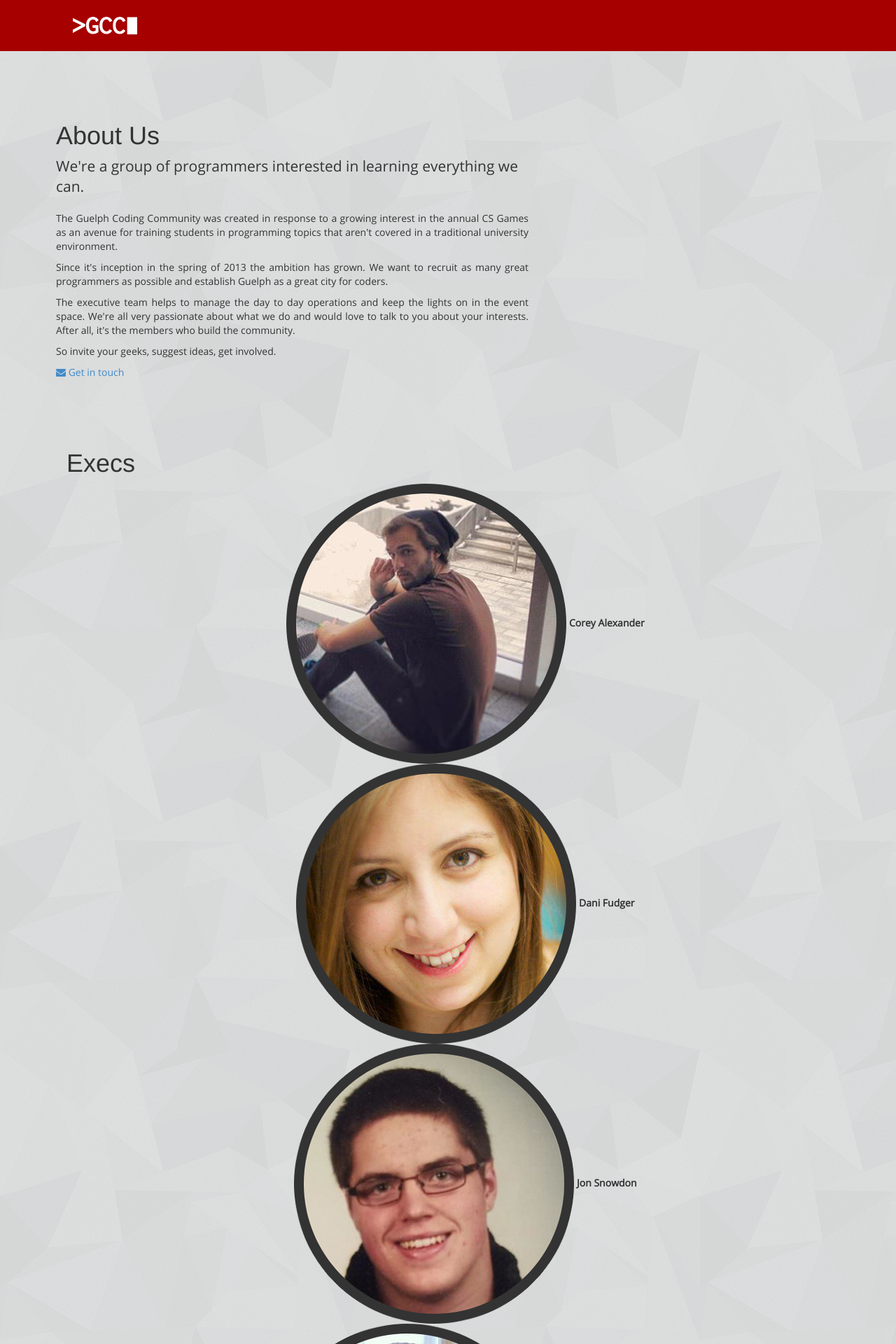
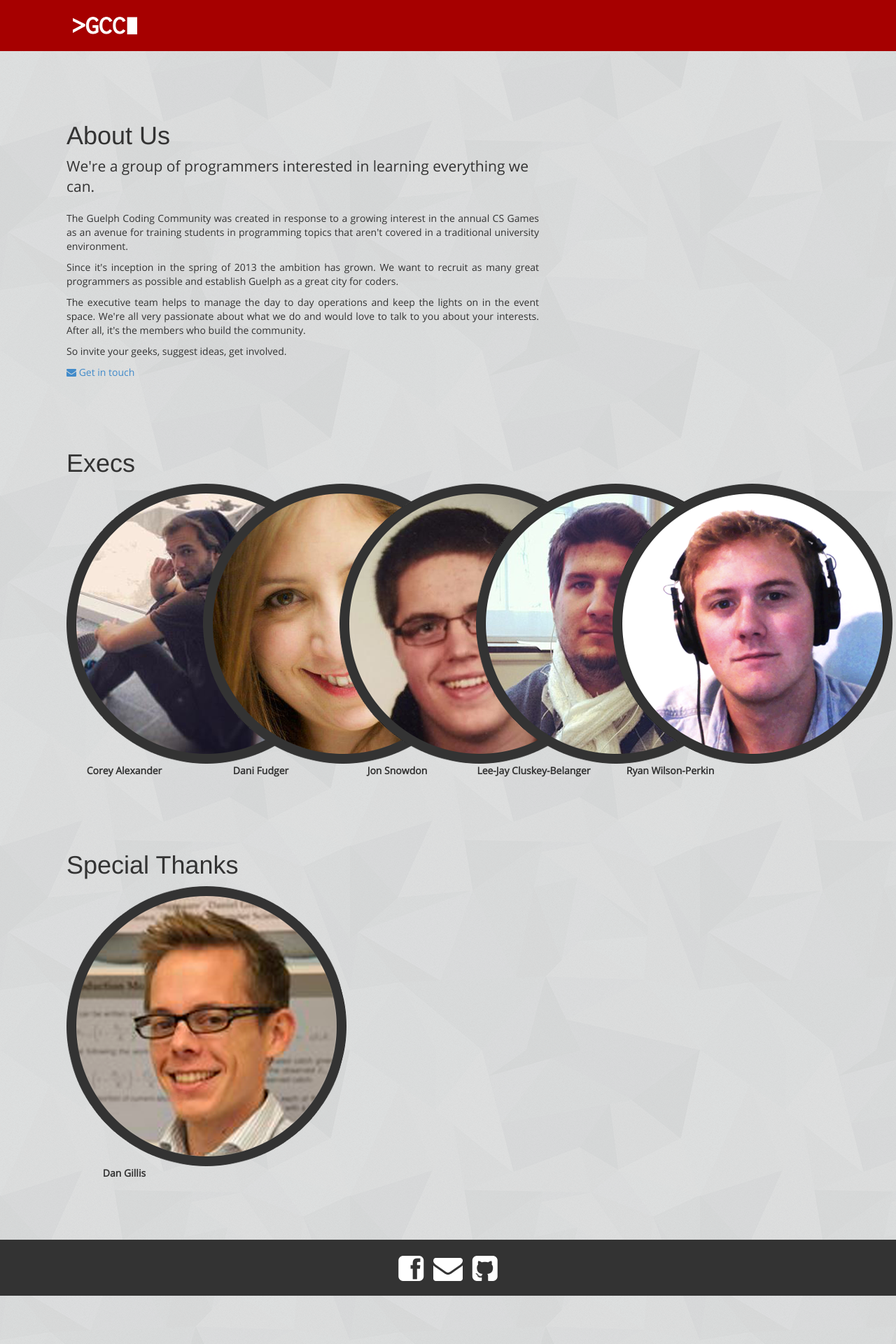
Before and after one commit to GuelphCodingCommunity/guelphcodingcommunity.github.io, a Jekyll site: the page built from about.html, in a window 1280 px wide. Shown: the top 1920 px of the page at 70% size. Built offline with Jekyll 4.4.1, drawn with Linux system fonts in a browser that asks for light colours; Markdown is read by kramdown in place of the engine named in the settings; after the commit the page ends 1851 px from its top, so only the background shows below that.

Commit message:
switch span to col-md-

```diff
--- a/_includes/footer.html
+++ b/_includes/footer.html
@@ -1,7 +1,7 @@
 <div id="Footer">
   <div class="container">
     <div class="row">
-      <div id="FooterSocial" class="span12">
+      <div id="FooterSocial" class="col-md-12">
         <div class="social-icons">
           <a href="https://www.facebook.com/guelphcodingcommunity"><i class="icon-facebook-sign icon-3x"></i></a>
           <a href="mailto:guelphcodingcommunity@gmail.com"><i class="icon-envelope icon-3x"></i></a>
--- a/about.html
+++ b/about.html
@@ -4,7 +4,7 @@ title: About
 ---
 <div id="AboutUs" class="container">
   <div class="row">
-    <div class="span12">
+    <div class="col-md-12">
       <h1>About Us</h1>
       <p class="lead">We're a group of programmers interested in learning everything we can.</p>
       <p>The Guelph Coding Community was created in response to a growing interest in the annual CS Games as an avenue for training students in programming topics that aren't covered in a traditional university environment.</p>
@@ -19,7 +19,7 @@ title: About
   <h1>Execs</h1>
   <p></p>
   <div class="row">
-    <div class="span2">
+    <div class="col-md-2">
       <a href="#CoreyModal" role="button" data-toggle="modal">
         <img src="img/corey-professional.png"/>
         <label>Corey Alexander</label>
@@ -31,10 +31,10 @@ title: About
         </div>
         <div class="modal-body">
           <div class="row">
-            <div class="span6">
+            <div class="col-md-6">
               <img src="img/corey-professional.png" />
             </div>
-            <div class="span6">
+            <div class="col-md-6">
               <p>Corey is a computer science student at Guelph who aspires to design games. Current interests in computer science are new technologies such as the <a href="https://www.thalmic.com/en/myo/">Myo Armband</a> and the <a href="https://www.leapmotion.com/">Leap Motion Controller.</a></p>
               <p>In his free time Corey enjoys gaming, shooting pool with friends or longboarding around.</p>
             </div>
@@ -42,7 +42,7 @@ title: About
         </div>
       </div>
     </div>
-    <div class="span2">
+    <div class="col-md-2">
       <a href="#DaniModal" role="button" data-toggle="modal">
         <img src="img/dani-professional.png"/>
         <label>Dani Fudger</label>
@@ -54,10 +54,10 @@ title: About
         </div>
         <div class="modal-body">
           <div class="row">
-            <div class="span6">
+            <div class="col-md-6">
               <img src="img/dani-professional.png" />
             </div>
-            <div class="span6">
+            <div class="col-md-6">
               <p>Dani is passionate about mobile development, responsive web design and creating usable interfaces for every possible user. She is preparing to graduate with a software engineering degree from the University of Guelph this December.</p>
               <p>When not developing, Dani can be found horseback riding or watching anything filmed by Joss Whedon.</p>
               <p>To contact, or learn more about Dani, visit her website <a href="http://dfudger.com">dfudger.com</a></p>
@@ -66,7 +66,7 @@ title: About
         </div>
       </div>
     </div>
-    <div class="span2">
+    <div class="col-md-2">
       <a href="#JonModal" role="button" data-toggle="modal">
         <img src="img/jon-professional.png"/>
         <label>Jon Snowdon</label>
@@ -78,11 +78,11 @@ title: About
         </div>
         <div class="modal-body">
           <div class="row">
-            <div class="span6">
+            <div class="col-md-6">
               <img src="img/jon-professional.png" />
               <a href="mailto:jonathansnowdon2@gmail.com"><i class="icon-envelope icon-3x"></i></a>
             </div>
-            <div class="span6">
+            <div class="col-md-6">
               <p>Jonathan is a fourth year bachelor of computing student majoring in software engineering at the University of Guelph. He enjoys diving deep into software security and enjoys all means of cryptography.</p>
               <p>When Jon's doesn't have his nose in software security books, you can find him out fishing, hiking and playing every sport you can think of.</p>
               <p>Jon's Recommended Read: <a href="http://www.amazon.ca/Code-Book-Science-Secrecy-Cryptography/dp/0385495323/">The Code Book</a> by Simon Singh</p>
@@ -91,7 +91,7 @@ title: About
         </div>
       </div>
     </div>
-    <div class="span2">
+    <div class="col-md-2">
       <a href="#Lee-JayModal" role="button" data-toggle="modal">
         <img src="img/leejay-professional.png"/>
         <label>Lee-Jay Cluskey-Belanger</label>
@@ -103,13 +103,13 @@ title: About
         </div>
         <div class="modal-body">
           <div class="row">
-            <div class="span6">
+            <div class="col-md-6">
               <img src="img/leejay-professional.png" />
               <a href="https://www.facebook.com/leejaycb"><i class="icon-facebook-sign icon-3x"></i></a>
               <a href="https://twitter.com/leejaycb"><i class="icon-twitter-sign icon-3x"></i></a>
               <a href="http://ca.linkedin.com/in/leejaycb"><i class="icon-linkedin-sign icon-3x"></i></a>
             </div>
-            <div class="span6">
+            <div class="col-md-6">
               <p>Lee-Jay is a computer science major at the University of Guelph. He is passionate about mobile and web development, as well as working on community engaged projects.</p>
               <p>In his free time, Lee-Jay is one of the lead developers  for the Farm To Fork project. He also enjoys music, gaming,  dirt biking, and tinkering with new technologies.</p>
             </div>
@@ -117,7 +117,7 @@ title: About
         </div>
       </div>
     </div>
-    <div class="span2">
+    <div class="col-md-2">
       <a href="#RyanModal" role="button" data-toggle="modal">
         <img src="img/ryan-professional.png"/>
         <label>Ryan Wilson-Perkin</label>
@@ -129,14 +129,14 @@ title: About
         </div>
         <div class="modal-body">
           <div class="row">
-            <div class="span6">
+            <div class="col-md-6">
               <img src="img/ryan-professional.png" />
               <a href="https://www.facebook.com/ryan.wilsonperkin"><i class="icon-facebook-sign icon-3x"></i></a>
               <a href="https://twitter.com/psychboo"><i class="icon-twitter-sign icon-3x"></i></a>
               <a href="http://ca.linkedin.com/pub/ryan-wilson-perkin/41/31/476/"><i class="icon-linkedin-sign icon-3x"></i></a>
               <a href="https://github.com/ryanwilsonperkin"><i class="icon-github-sign icon-3x"></i></a>
             </div>
-            <div class="span6">
+            <div class="col-md-6">
               <p>Ryan is a computer science major at the University of Guelph. He is passionate about security, human computer interaction, and software design.</p>
               <p>In his free time, Ryan likes spending time at his cottage, reading, and longboarding through the streets of Guelph.</p>
             </div>
@@ -150,7 +150,7 @@ title: About
   <h1>Special Thanks</h1>
   <p></p>
   <div class="row">
-    <div class="span2">
+    <div class="col-md-2">
       <a href="#DanModal" role="button" data-toggle="modal">
         <img src="img/dan-professional.png"/>
         <label>Dan Gillis</label>
@@ -162,10 +162,10 @@ title: About
         </div>
         <div class="modal-body">
           <div class="row">
-            <div class="span6">
+            <div class="col-md-6">
               <img src="img/dan-professional.png" />
             </div>
-            <div class="span6">
+            <div class="col-md-6">
               <p>Dr. Dan Gillis is an Assistant Professor and Statistician in the School of Computer Science at the University of Guelph. His position is co-sponsored by the Saugeen Ojibway First Nations (comprised of the Chippewas of Nawash Unceded First Nation and the Saugeen First Nation) and the University of Guelph.</p>
               <p>Dan's research involves studying spatial temporal statistics, ecological and public health risk assessment, alternative data collection methods, user interface and systems design, and community engaged scholarship.</p>
               <p>He is co-founder of the <a href="http://farm-to-fork.ca/">Farm To Fork</a> project, and a member of the <a href="http://gwpoverty.ca/get_involved/the-seed-community-food-hub/">Guelph-Wellington Seed Community Food Hub</a>. He is an avid runner and cyclist, a lover of yoga, an adventurer, and suffers from wanderlust. Sometimes he sleeps.</p>
--- a/css/main.css
+++ b/css/main.css
@@ -72,17 +72,17 @@ body {
 #AboutUs .lead {
   text-align: left;
 }
-#Execs .span2,
-#SpecialThanks .span2 {
+#Execs .col-md-2,
+#SpecialThanks .col-md-2 {
   text-align: center;
 }
-#Execs .span2 label,
-#SpecialThanks .span2 label {
+#Execs .col-md-2 label,
+#SpecialThanks .col-md-2 label {
   color: #333333;
   font-weight: bold;
 }
-#Execs .span2 label:hover,
-#SpecialThanks .span2 label:hover {
+#Execs .col-md-2 label:hover,
+#SpecialThanks .col-md-2 label:hover {
   text-decoration: none;
 }
 #Events ul {
--- a/index.html
+++ b/index.html
@@ -9,7 +9,7 @@ title: Home
 
 <div id="Callouts" class="container">
   <div class="row">
-    <div id="LearnCallout" class="callout span4">
+    <div id="LearnCallout" class="callout col-md-4">
       <i class="icon-group icon-5x"></i>
       <h3>Learn</h3>
       <p>
@@ -17,7 +17,7 @@ title: Home
         These workshops are targeted at students who share our love of coding.
       </p>
     </div>
-    <div id="CodeCallout" class="callout span4">
+    <div id="CodeCallout" class="callout col-md-4">
       <i class="icon-terminal icon-5x"></i>
       <h3>Code</h3>
       <p>
@@ -25,7 +25,7 @@ title: Home
         We host hackathons to bring the community together and reward those who excel.
       </p>
     </div>
-    <div id="TeachCallout" class="callout span4">
+    <div id="TeachCallout" class="callout col-md-4">
       <i class="icon-comments icon-5x"></i>
       <h3>Teach</h3>
       <p>
--- a/less/main.less
+++ b/less/main.less
@@ -116,7 +116,7 @@ body {
 }
 
 #Execs, #SpecialThanks {
-    .span2 {
+    .col-md-2 {
         text-align: center;
 
         label {
```
